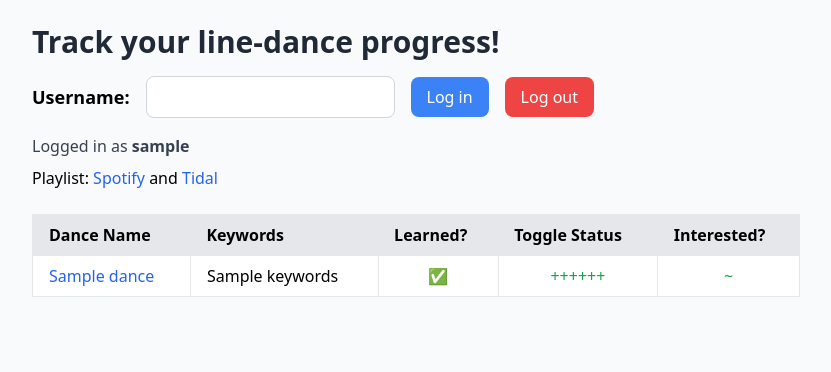
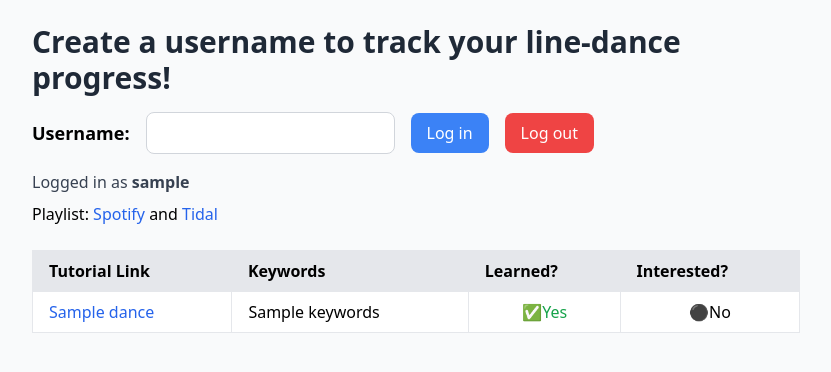
Before and after one commit to loic-lescoat/linedance-tracker, a Flask app: template templates/home.html in a window 1280 px wide. Shown: the top 372 px of the page, without its empty margins (224-1055 px from the left). Run offline with Flask 3, Linux system fonts and the light colour scheme; the template is opened without the code that fills it: most values are stand-ins (such as "Sample title", 1, 10 or a date in 2020); some libraries are stand-ins or nearby versions.

Commit message:
remove one column

```diff
--- a/templates/home.html
+++ b/templates/home.html
@@ -11,7 +11,7 @@
     <div class="max-w-3xl mx-auto">
       <div id="header" class="mb-6">
         <h1 class="text-3xl font-bold mb-4 text-gray-800">
-            Track your line-dance progress!
+            Create a username to track your line-dance progress!
         </h1>
         <form method="post" class="flex items-center space-x-4 mb-4">
             <label for="username" class="font-semibold text-lg">Username:</label>
@@ -40,11 +40,10 @@
         <table class="table-auto w-full bg-white border border-gray-200 rounded-lg">
             <thead class="bg-gray-200">
                 <tr>
-                    <th class="px-4 py-2 text-left">Dance Name</th>
+                    <th class="px-4 py-2 text-left">Tutorial Link</th>
                     <th class="px-4 py-2 text-left">Keywords</th>
                     {% if username is not none %}
                     <th class="px-4 py-2 text-left">Learned?</th>
-                    <th class="px-4 py-2 text-left">Toggle Status</th>
                     <th class="px-4 py-2 text-left">Interested?</th>
                     {% endif %}
                 </tr>
@@ -59,15 +58,16 @@
                     <td class="border px-4 py-2 text-center" style="background-color:
                         {% if loop.index is even %}bg-gray-100{% else %}bg-white{% endif %}
                         ">
-			{% if dance.status != 0 %}✅
-			{% else %}-
-			{% endif %}
+                      <a href="{{ url_for('linedance-tracker.set_status', id=dance.id) }}" class="text-{% if dance.status != 0 %}green{% else %}red{% endif %}-600 hover:underline">
+                        {% if dance.status != 0 %}✅Yes
+                        {% else %}❌No
+                        {% endif %}
+                      </a>
                     </td>
-		    <td class="border px-4 py-2 text-center"><a href="{{ url_for('linedance-tracker.set_status', id=dance.id) }}" class="text-green-600 hover:underline">++++++</a></td>
                     <td class="border px-4 py-2 text-center">
-			    <a href=" {{ url_for('linedance-tracker.toggle_interest', id=dance.id) }}" class="text-green-600 hover:underline">
-                        {% if dance.interest == 1%}⭐
-                        {% else %}~
+			    <a href=" {{ url_for('linedance-tracker.toggle_interest', id=dance.id) }}" class="text-{% if dance.interest == 1 %}yellow{% else %}black{% endif %}-600 hover:underline">
+                        {% if dance.interest == 1 %}⭐Yes
+                        {% else %}⚫No
                         {% endif %}
 </a>
                        </td>
```
